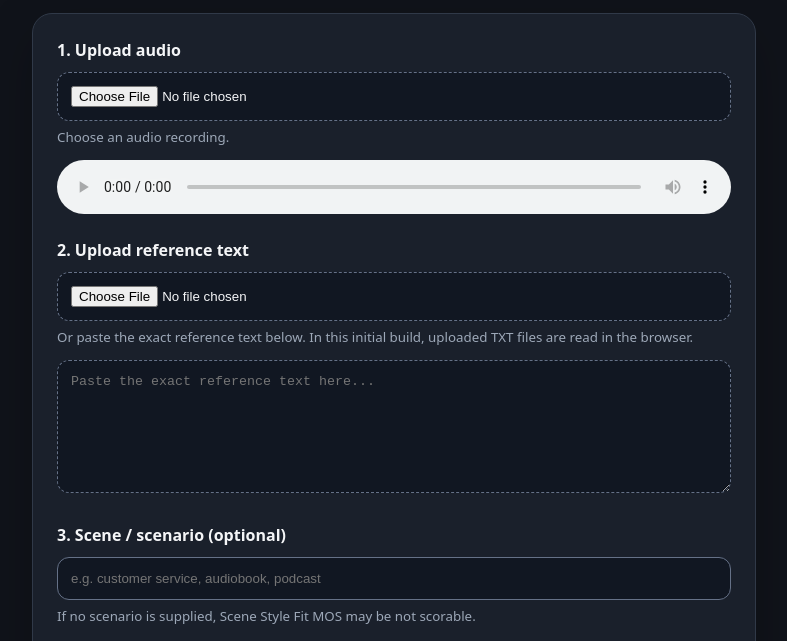
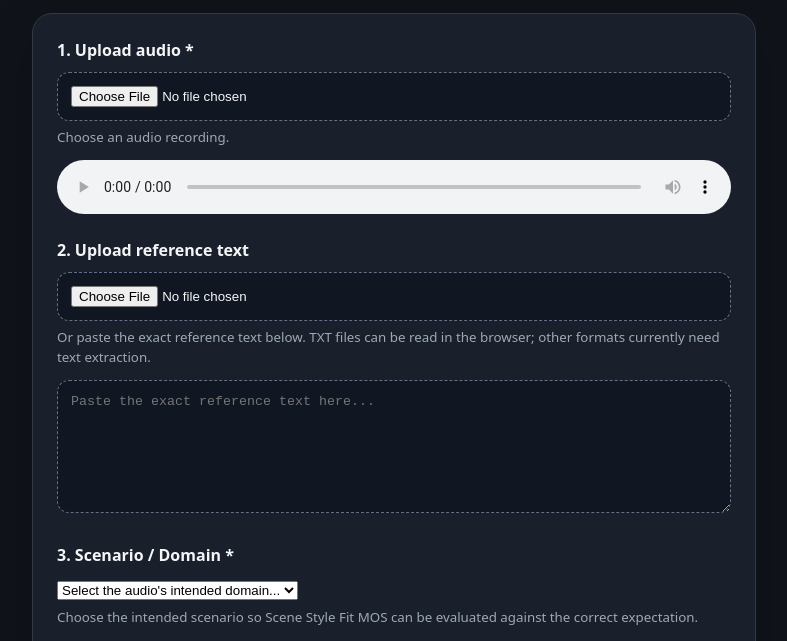
Before and after one commit to armytelagaiman-jpg/audio-mos-evaluator, a plain HTML site: page frontend/index.html in a window 1280 px wide. Shown: the part 311-952 px from the top of the page, without its empty margins (246-1033 px from the left). Drawn offline with Linux system fonts and the light colour scheme.

Commit message:
Add required scenario/domain dropdown to evaluator

```diff
--- a/frontend/index.html
+++ b/frontend/index.html
@@ -17,24 +17,46 @@
     </header>
     <section class="panel">
       <div class="field">
-        <label for="audioFile">1. Upload audio</label>
-        <input id="audioFile" type="file" accept=".wav,.mp3,.m4a,.flac,audio/*">
+        <label for="audioFile">1. Upload audio <span aria-hidden="true">*</span></label>
+        <input id="audioFile" type="file" accept=".wav,.mp3,.m4a,.flac,audio/*" required>
         <small>Choose an audio recording.</small>
         <audio id="audioPreview" controls hidden></audio>
       </div>
       <div class="field">
         <label for="textFile">2. Upload reference text</label>
         <input id="textFile" type="file" accept=".txt,.pdf,.doc,.docx,.png,.jpg,.jpeg">
-        <small>Or paste the exact reference text below. In this initial build, uploaded TXT files are read in the browser.</small>
-        <textarea id="referenceText" rows="7" placeholder="Paste the exact reference text here..."></textarea>
+        <small>Or paste the exact reference text below. TXT files can be read in the browser; other formats currently need text extraction.</small>
+        <textarea id="referenceText" rows="7" placeholder="Paste the exact reference text here..." required></textarea>
       </div>
       <div class="field">
-        <label for="scenario">3. Scene / scenario (optional)</label>
-        <input id="scenario" type="text" placeholder="e.g. customer service, audiobook, podcast">
-        <small>If no scenario is supplied, Scene Style Fit MOS may be not scorable.</small>
+        <label for="scenario">3. Scenario / Domain <span aria-hidden="true">*</span></label>
+        <select id="scenario" required>
+          <option value="">Select the audio's intended domain...</option>
+          <option value="AI Assistant">AI Assistant</option>
+          <option value="Spoken-Language Teaching">Spoken-Language Teaching</option>
+          <option value="Navigation Prompt">Navigation Prompt</option>
+          <option value="Podcast / Vlog">Podcast / Vlog</option>
+          <option value="Digital-Human Live Commerce">Digital-Human Live Commerce</option>
+          <option value="Customer Service">Customer Service</option>
+          <option value="Audiobook">Audiobook</option>
+          <option value="Video Voice-Over">Video Voice-Over</option>
+          <option value="Other">Other</option>
+        </select>
+        <small>Choose the intended scenario so Scene Style Fit MOS can be evaluated against the correct expectation.</small>
+      </div>
+      <div class="field" id="voiceOverSubdomainField" hidden>
+        <label for="voiceOverSubdomain">Video Voice-Over type <span aria-hidden="true">*</span></label>
+        <select id="voiceOverSubdomain">
+          <option value="">Select the content type...</option>
+          <option value="News">News</option>
+          <option value="Entertainment / Social Media">Entertainment / Social Media</option>
+          <option value="Character Animation">Character Animation</option>
+          <option value="Religious / Formal Content">Religious / Formal Content</option>
+        </select>
+        <small>These types follow the Video Voice-Over expectations in the evaluation guideline.</small>
       </div>
       <button id="evaluateBtn" type="button">Evaluate audio</button>
-      <p id="status" class="status" role="status">Ready when your files and reference text are provided.</p>
+      <p id="status" class="status" role="status">Ready when your audio, reference text, and scenario/domain are provided.</p>
     </section>
     <section class="panel results" aria-live="polite">
       <div class="result-head"><h2>Evaluation result</h2><span class="pill">BBQ rubric</span></div>
```
